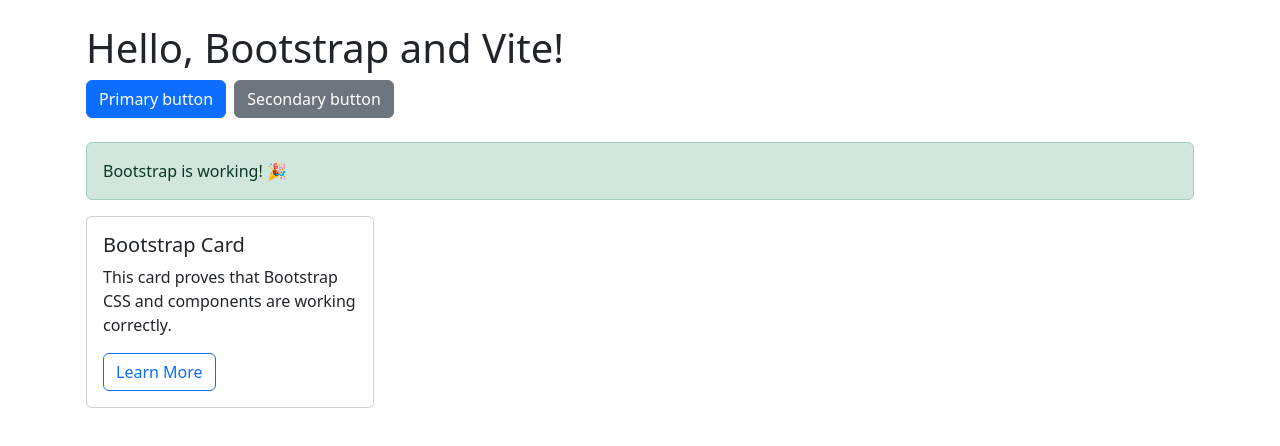
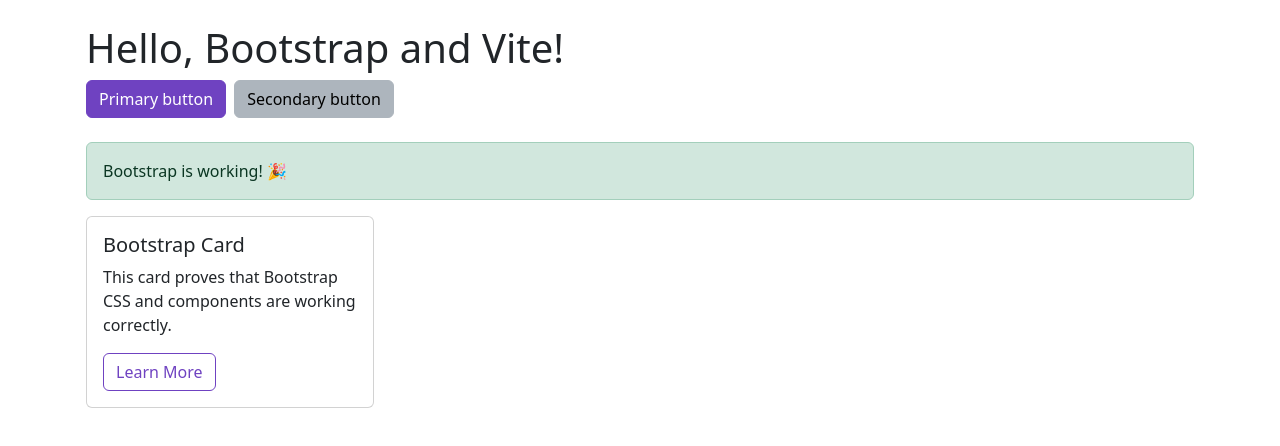
Before and after one commit to luneroka/bell-ringer, a React (Vite) app in the folder frontend/: page / in a window 1280 px wide. Shown: the top 446 px of the page. Built offline with nearby package versions, Linux system fonts and the light colour scheme.

Commit message:
Add basic custom styles

```diff
--- a/frontend/src/styles/main.scss
+++ b/frontend/src/styles/main.scss
@@ -1,13 +1,27 @@
+// Import Bootstrap's functions
+@import '~bootstrap/scss/functions';
+
+// Override Bootstrap variables BEFORE importing them
+$primary: #6f42c1;
+$secondary: #adb5bd;
+
+// Custom variables that don't override Bootstrap defaults
+$main-text: #212529;
+
+// Font variables
+$font-family-primary: 'Poppins', sans-serif;
+$font-family-heading: 'Lato', sans-serif;
+
+// Import Bootstrap's variables (after our overrides)
+@import '~bootstrap/scss/variables';
+
+// Reference Bootstrap variables in custom variables
+$surface: $light;
+
+// Import Bootstrap's mixins (needed for utilities)
+@import '~bootstrap/scss/mixins';
+
 // Import all of Bootstrap's CSS
 @import '~bootstrap/scss/bootstrap';
 
-// Custom variables (place before the Bootstrap import above to override)
-// Example:
-// $primary: #007bff;
-// $secondary: #6c757d;
-
-// Custom styles go here
-// Example:
-// body {
-//   font-family: 'Your Custom Font';
-// }
+// Custom styles
```
